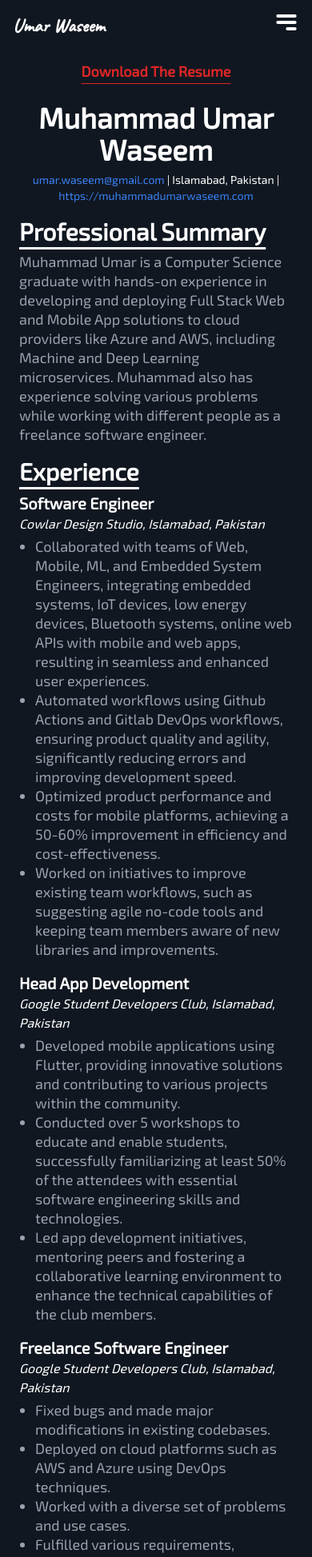
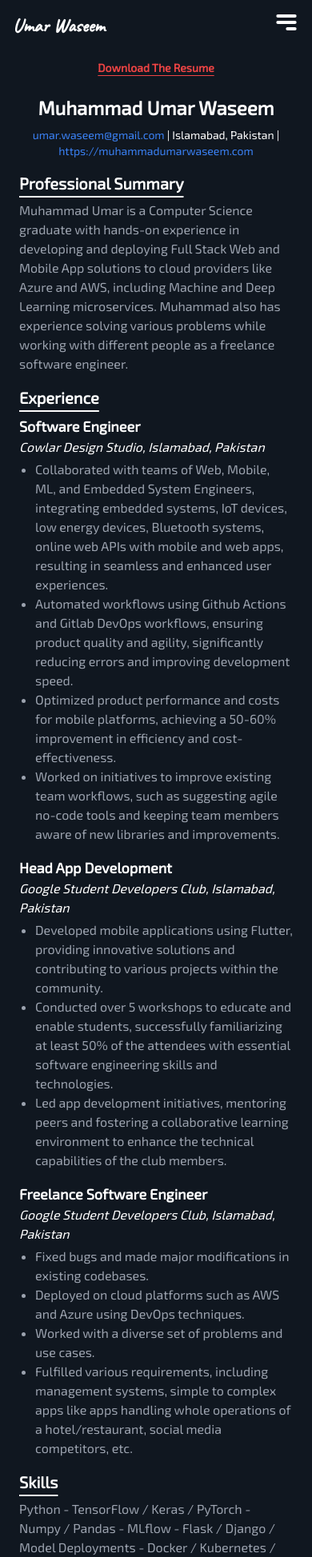
Before and after one commit to umarwaseeem/muhammadumarwaseem, a Next.js app: page /resume in a window 390 px wide. Shown: the part 20-1967 px from the top of the page at 80% size. Built offline with nearby package versions, Linux system fonts and the light colour scheme.

Commit message:
style: font adjust for smaller screens

```diff
--- a/app/resume/page.js
+++ b/app/resume/page.js
@@ -23,80 +23,80 @@ export default function Resume() {
         <section className="p-6 bg-midnightblue text-white lg:px-[20%]">
             {/* download resume */}
             <div className="flex flex-col items-center">
-                <Link href="/ResumeUmarWaseem.pdf" className="text-lg text-red-600  font-semibold mb-6 underline underline-offset-8">Download The Resume</Link>
+                <Link href="/ResumeUmarWaseem.pdf" className="text-sm lg:text-md text-red-500 font-semibold mb-6 underline underline-offset-4">Download The Resume</Link>
 
                 <motion.div
                     variants={fadeInVariant}
                     initial="hidden"
                     animate="visible"
                 >
-                    <h1 className="text-4xl font-bold mb-2 text-center">Muhammad Umar Waseem</h1>
+                    <h1 className="text-2xl lg:text-4xl font-bold mb-2 text-center">Muhammad Umar Waseem</h1>
                     <p className="text-sm mb-4 text-center">
                         <a href="mailto:umar.waseem@gmail.com" className="text-blue-500 hover:underline">umar.waseem@gmail.com</a> | Islamabad, Pakistan | <a href="https://muhammadumarwaseem.com" className="text-blue-500 hover:underline">https://muhammadumarwaseem.com</a>
                     </p>
-                    <h2 className="text-3xl font-semibold my-2 underline underline-offset-8">Professional Summary</h2>
-                    <p className="mb-4 text-gray-400 text-lg leading-6 lg:leading-7">
+                    <h2 className="text-xl lg:text-3xl font-semibold my-2 underline underline-offset-8">Professional Summary</h2>
+                    <p className="mb-4 text-gray-400 text-md lg:text-lg leading-6 lg:leading-7">
                         Muhammad Umar is a Computer Science graduate with hands-on experience in developing and deploying Full Stack Web and Mobile App solutions to cloud providers like Azure and AWS, including Machine and Deep Learning microservices. Muhammad also has experience solving various problems while working with different people as a freelance software engineer.
                     </p>
-                    <h2 className="text-3xl font-semibold my-2 underline underline-offset-8">Experience</h2>
-                    <h3 className="text-xl font-semibold">Software Engineer</h3>
+                    <h2 className="text-xl lg:text-3xl font-semibold my-2 underline underline-offset-8">Experience</h2>
+                    <h3 className="text-lg lg:text-xl font-semibold">Software Engineer</h3>
                     <p className="italic mb-1">Cowlar Design Studio, Islamabad, Pakistan</p>
-                    <ul className="list-disc pl-5 mb-4 text-gray-400 text-lg leading-6 lg:leading-7">
+                    <ul className="list-disc pl-5 mb-4 text-gray-400 text-md lg:text-lg leading-6 lg:leading-7">
                         <li>Collaborated with teams of Web, Mobile, ML, and Embedded System Engineers, integrating embedded systems, IoT devices, low energy devices, Bluetooth systems, online web APIs with mobile and web apps, resulting in seamless and enhanced user experiences.</li>
                         <li>Automated workflows using Github Actions and Gitlab DevOps workflows, ensuring product quality and agility, significantly reducing errors and improving development speed.</li>
                         <li>Optimized product performance and costs for mobile platforms, achieving a 50-60% improvement in efficiency and cost-effectiveness.</li>
                         <li>Worked on initiatives to improve existing team workflows, such as suggesting agile no-code tools and keeping team members aware of new libraries and improvements.</li>
                     </ul>
-                    <h3 className="text-xl font-semibold">Head App Development</h3>
+                    <h3 className="text-lg lg:text-xl font-semibold">Head App Development</h3>
                     <p className="italic mb-1">Google Student Developers Club, Islamabad, Pakistan</p>
-                    <ul className="list-disc pl-5 mb-4 text-gray-400 text-lg leading-6 lg:leading-7">
+                    <ul className="list-disc pl-5 mb-4 text-gray-400 text-md lg:text-lg leading-6 lg:leading-7">
                         <li>Developed mobile applications using Flutter, providing innovative solutions and contributing to various projects within the community.</li>
                         <li>Conducted over 5 workshops to educate and enable students, successfully familiarizing at least 50% of the attendees with essential software engineering skills and technologies.</li>
                         <li>Led app development initiatives, mentoring peers and fostering a collaborative learning environment to enhance the technical capabilities of the club members.</li>
                     </ul>
-                    <h3 className="text-xl font-semibold">Freelance Software Engineer</h3>
+                    <h3 className="text-lg lg:text-xl font-semibold">Freelance Software Engineer</h3>
                     <p className="italic mb-1">Google Student Developers Club, Islamabad, Pakistan</p>
-                    <ul className="list-disc pl-5 mb-4 text-gray-400 text-lg leading-6 lg:leading-7">
+                    <ul className="list-disc pl-5 mb-4 text-gray-400 text-md lg:text-lg leading-6 lg:leading-7">
                         <li>Fixed bugs and made major modifications in existing codebases.</li>
                         <li>Deployed on cloud platforms such as AWS and Azure using DevOps techniques.</li>
                         <li>Worked with a diverse set of problems and use cases.</li>
                         <li>Fulfilled various requirements, including management systems, simple to complex apps like apps handling whole operations of a hotel/restaurant, social media competitors, etc.</li>
                     </ul>
-                    <h2 className="text-3xl font-semibold my-2 underline underline-offset-8">Skills</h2>
-                    <p className="mb-4 text-gray-400 text-lg leading-6 lg:leading-7">Python - TensorFlow / Keras / PyTorch - Numpy / Pandas - MLflow - Flask / Django / Model Deployments - Docker / Kubernetes / GitHub Actions / Jenkins - Jira / Airflow / C++ / Backend Development / Node.js / Golang</p>
-                    <h2 className="text-3xl font-semibold mb-2 underline underline-offset-8">Projects</h2>
-                    <h3 className="text-xl font-semibold">Retrieval Augmented Gemini Chatbot</h3>
-                    <ul className="list-disc pl-5 mb-4 text-gray-400 text-lg leading-6 lg:leading-7">
+                    <h2 className="text-xl lg:text-3xl font-semibold my-2 underline underline-offset-8">Skills</h2>
+                    <p className="mb-4 text-gray-400 text-md lg:text-lg leading-6 lg:leading-7">Python - TensorFlow / Keras / PyTorch - Numpy / Pandas - MLflow - Flask / Django / Model Deployments - Docker / Kubernetes / GitHub Actions / Jenkins - Jira / Airflow / C++ / Backend Development / Node.js / Golang</p>
+                    <h2 className="text-xl lg:text-3xl font-semibold mb-2 underline underline-offset-8">Projects</h2>
+                    <h3 className="text-lg lg:text-xl font-semibold">Retrieval Augmented Gemini Chatbot</h3>
+                    <ul className="list-disc pl-5 mb-4 text-gray-400 text-md lg:text-lg leading-6 lg:leading-7">
                         <li>Uses LangChain, a new framework for working with different AI models</li>
                         <li>Uses Google’s Gemini as a large language model</li>
                         <li>Reduces hallucination and gets the latest data ensuring privacy and concise answers</li>
                     </ul>
-                    <h3 className="text-xl font-semibold">Airflow Data Extraction Pipeline</h3>
-                    <ul className="list-disc pl-5 mb-4 text-gray-400 text-lg leading-6 lg:leading-7">
+                    <h3 className="text-lg lg:text-xl font-semibold">Airflow Data Extraction Pipeline</h3>
+                    <ul className="list-disc pl-5 mb-4 text-gray-400 text-md lg:text-lg leading-6 lg:leading-7">
                         <li>Seamless ETL pipeline</li>
                         <li>Extracts data from source, performs cleaning, and sends to storage</li>
                         <li>Scheduled and manual pipeline triggers</li>
                     </ul>
-                    <h3 className="text-xl font-semibold">IslamKGHub Final Year Project</h3>
-                    <ul className="list-disc pl-5 mb-4 text-gray-400 text-lg leading-6 lg:leading-7">
+                    <h3 className="text-lg lg:text-xl font-semibold">IslamKGHub Final Year Project</h3>
+                    <ul className="list-disc pl-5 mb-4 text-gray-400 text-md lg:text-lg leading-6 lg:leading-7">
                         <li>Knowledge graph based Q&A system for relevant stakeholders to study and ask about Islamic Hadith, a vast database of knowledge maintained over many years</li>
                         <li>Uses natural language processing to serve user queries</li>
                         <li>Graph DB and SparQL queries to extract data from the knowledge graph</li>
                         <li>Backend system APIs fully deployed and seamless for communication of the graph to frontend</li>
                     </ul>
-                    <h3 className="text-xl font-semibold">GAN Cifar-10 Generative Image Modeling</h3>
-                    <ul className="list-disc pl-5 mb-4 text-gray-400 text-lg leading-6 lg:leading-7">
+                    <h3 className="text-lg lg:text-xl font-semibold">GAN Cifar-10 Generative Image Modeling</h3>
+                    <ul className="list-disc pl-5 mb-4 text-gray-400 text-md lg:text-lg leading-6 lg:leading-7">
                         <li>Generative Adversarial Network trained on CIFAR-10 dataset</li>
                         <li>Compute-intensive model training while saving model checkpoints to continue training in supervision or on a different platform for GPU availability</li>
                         <li>CUDA and CUDNN usage for model training over a range of 200 epochs on an NVIDIA RTX 3060ti</li>
                     </ul>
-                    <h3 className="text-xl font-semibold">Siamese Networks Image Similarity</h3>
-                    <ul className="list-disc pl-5 mb-4 text-gray-400 text-lg leading-6 lg:leading-7">
+                    <h3 className="text-lg lg:text-xl font-semibold">Siamese Networks Image Similarity</h3>
+                    <ul className="list-disc pl-5 mb-4 text-gray-400 text-md lg:text-lg leading-6 lg:leading-7">
                         <li>Siamese neural network for image similarity calculation</li>
                         <li>This model contains a pair of neural networks with shared weights for better performance and similarity calculation</li>
                     </ul>
-                    <h3 className="text-xl font-semibold">Golang Blockchain</h3>
-                    <ul className="list-disc pl-5 mb-4 text-gray-400 text-lg leading-6 lg:leading-7">
+                    <h3 className="text-lg lg:text-xl font-semibold">Golang Blockchain</h3>
+                    <ul className="list-disc pl-5 mb-4 text-gray-400 text-md lg:text-lg leading-6 lg:leading-7">
                         <li>A fully fledged blockchain implemented in Golang</li>
                         <li>Peer-to-peer network system for nodes</li>
                         <li>Asynchronous Go routines to handle different processes in the blockchain</li>
@@ -104,21 +104,21 @@ export default function Resume() {
                         <li>Structured Merkle tree made from each transaction and block mined</li>
                     </ul>
                     <p className="mb-4">Find more projects on <a href="https://github.com/Umar-Waseem" target="_blank" rel="noopener noreferrer" className="text-blue-500 hover:underline">github.com/Umar-Waseem</a> or on <Link href="/projects" target="_blank" rel="noopener noreferrer" className="text-blue-500 hover:underline">/projects</Link></p>
-                    <h2 className="text-3xl font-semibold my-2 underline underline-offset-8">Education</h2>
-                    <h3 className="text-xl font-semibold">Bachelors of Computer Science</h3>
+                    <h2 className="text-xl lg:text-3xl font-semibold my-2 underline underline-offset-8">Education</h2>
+                    <h3 className="text-lg lg:text-xl font-semibold">Bachelors of Computer Science</h3>
                     <div class="flex flex-row justify-between">
-                        <p className="mb-4 text-white text-md leading-6 lg:leading-7 italic">Fast National University of Computer and Emerging Sciences</p>
+                        <p className="mb-4 text-white text-sm lg:text-md leading-6 lg:leading-7 italic">Fast National University of Computer and Emerging Sciences</p>
                         <p className="text-md">2020 - 2024</p>
                     </div>
                     <p className="text-gray-400"><span className="text-white font-extrabold">Subjects: </span>Data Structures, OOP, Artificial Intelligence , Generative AI, MLops </p>
 
-                    <h2 className="text-3xl font-semibold my-2 underline underline-offset-8">Certifications</h2>
-                    <ul className="list-disc pl-5 mb-4 text-gray-400 text-lg leading-6 lg:leading-7">
+                    <h2 className="text-xl lg:text-3xl font-semibold my-2 underline underline-offset-8">Certifications</h2>
+                    <ul className="list-disc pl-5 mb-4 text-gray-400 text-md lg:text-lg leading-6 lg:leading-7">
                         <li>Azure AZ900</li>
                         <li>Aws Certified Cloud Practitioner (in progress)</li>
                     </ul>
-                    <h2 className="text-3xl font-semibold mb-2 underline underline-offset-8">Volunteer Work</h2>
-                    <ul className="list-disc pl-5 mb-4 text-gray-400 text-lg leading-6 lg:leading-7">
+                    <h2 className="text-xl lg:text-3xl font-semibold mb-2 underline underline-offset-8">Volunteer Work</h2>
+                    <ul className="list-disc pl-5 mb-4 text-gray-400 text-md lg:text-lg leading-6 lg:leading-7">
                         <div className="flex flex-row justify-between">
                             <li>Community Volunteer with Pakistan Red Crescent May</li><p className="text-white text-md">2024</p>
                         </div>
```
